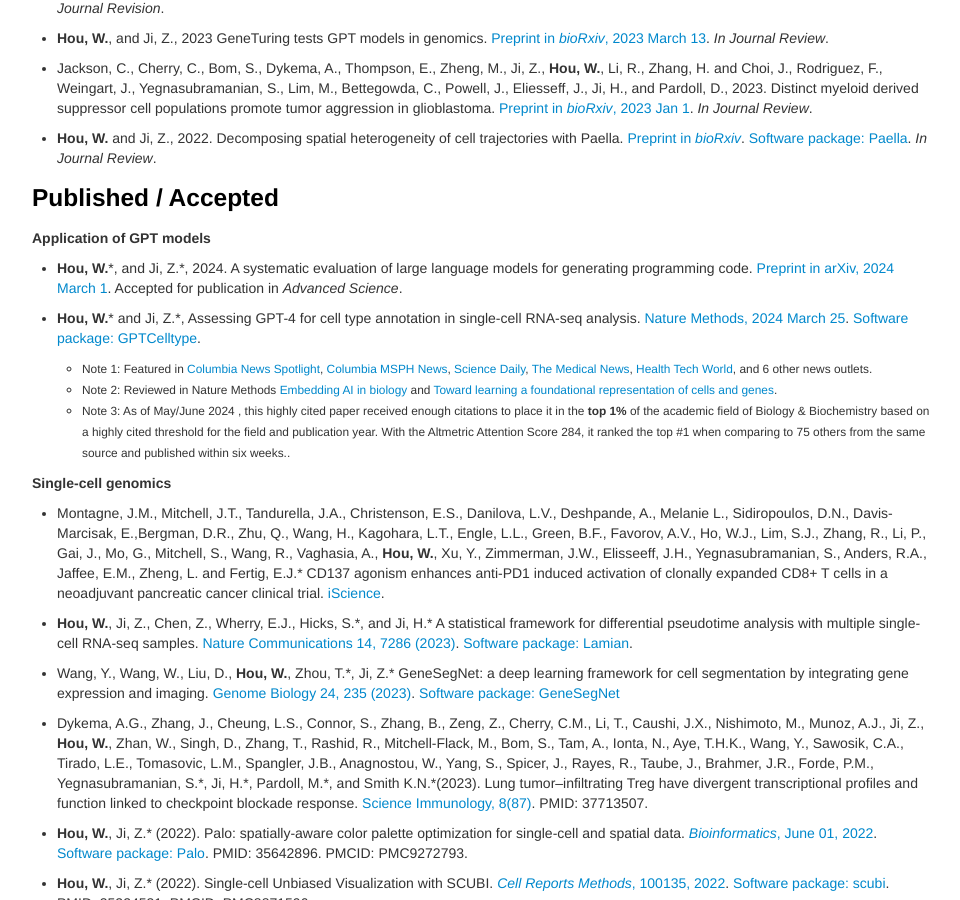
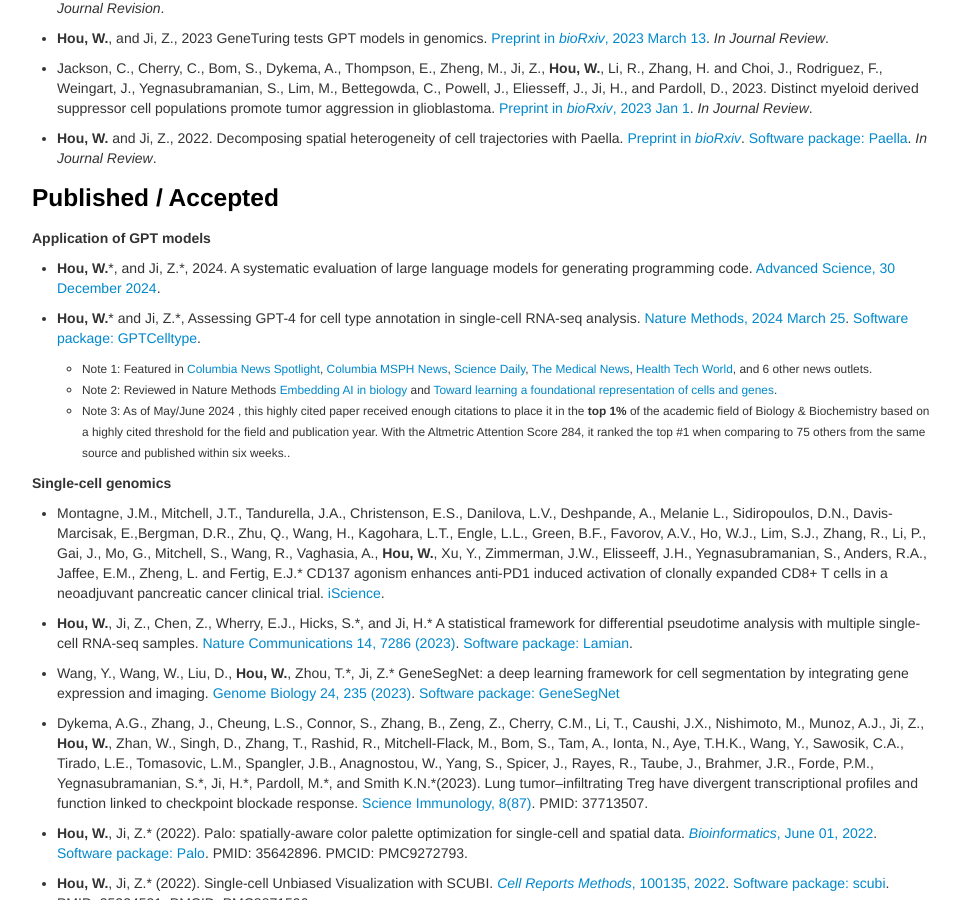
Before and after one commit to Winnie09/Wenpin_Hou, a Jekyll site: the page built from pages/publications.md, in a window 1280 px wide and 900 px high, scrolled down 304 px. Shown: the whole window, without its empty margins (158-1118 px from the left). Built offline with Jekyll 4.4.1, drawn with Linux system fonts in a browser that asks for light colours.

Commit message:
add publications

```diff
--- a/pages/publications.md
+++ b/pages/publications.md
@@ -26,7 +26,7 @@
 
 ##### Application of GPT models
 
-- **Hou, W.**\*, and Ji, Z.\*, 2024. A systematic evaluation of large language models for generating programming code. [Preprint in arXiv, 2024 March 1](https://arxiv.org/abs/2403.00894). Accepted for publication in *Advanced Science*.
+- **Hou, W.**\*, and Ji, Z.\*, 2024. A systematic evaluation of large language models for generating programming code.  [Advanced Science, 30 December 2024](https://onlinelibrary.wiley.com/doi/10.1002/advs.202412279).
 
 - **Hou, W.**\* and Ji, Z.\*, Assessing GPT-4 for cell type annotation in single-cell RNA-seq analysis. [Nature Methods, 2024 March 25](https://link.springer.com/article/10.1038/s41592-024-02235-4?utm_source=rct_congratemailt&utm_medium=email&utm_campaign=oa_20240325&utm_content=10.1038/s41592-024-02235-4). [Software package: GPTCelltype](https://winnie09.github.io/Wenpin_Hou/pages/gptcelltype.html).
 	- <small> Note 1: Featured in [Columbia News Spotlight](https://us7.campaign-archive.com/?e=__test_email__&u=cc26d8788ee7d6f98dd0af14e&id=6dd610b0a9), [Columbia MSPH News](https://www.publichealth.columbia.edu/news/gpt-4-ai-outperforms-experts-identification-cell-types?utm_source=newsletter&utm_medium=email&utm_campaign=040124spotlight), [Science Daily](https://www.sciencedaily.com/releases/2024/03/240325172422.htm), [The Medical News](https://www.news-medical.net/news/20240326/GPT-4-shows-expert-level-accuracy-in-annotating-cell-types.aspx), [Health Tech World](https://www.htworld.co.uk/news/gpt-4-for-identifying-cell-types-in-single-cells-matches/), and 6 other news outlets.  </small>
```
